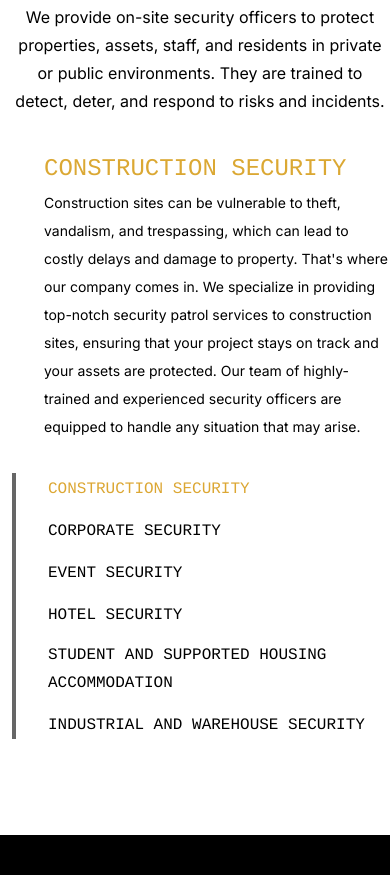
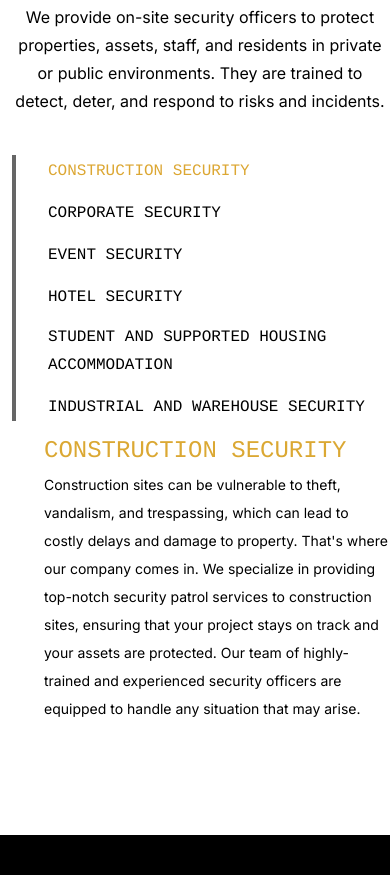
Before and after one commit to tazbinahad/SUNZEN-HTML, a plain HTML site: page index.html in a window 390 px wide. Shown: the part 1049-1924 px from the top of the page. Drawn offline with Linux system fonts and the light colour scheme.

Commit message:
service menu alignment for mobile

```diff
--- a/assets/css/style.css
+++ b/assets/css/style.css
@@ -258,6 +258,14 @@ a:not([href]):not([class]):hover {}
   height: 100vh;
 }
 
+
+/* Responsive from md */
+@media (max-width: 991px) {
+  #services-tab {
+    flex-direction: column-reverse;
+  }
+}
+
 /*--------------------------------------------------------------------------------------------------
                                       4. Services-Area CSS
 ---------------------------------------------------------------------------------------------------*/
--- a/index.html
+++ b/index.html
@@ -120,7 +120,7 @@
             </p>
           </div>
           <div class="row" id="services-tab">
-            <div class="col-lg-8">
+            <div class="col-lg-8 col-md-12">
               <div class="service-content">
                 <ul class="service_left">
                   <li class="service_tab_link tabFirst">
@@ -222,7 +222,7 @@
                 </ul>
               </div>
             </div>
-            <div class="col-lg-4">
+            <div class="col-lg-4 col-md-12">
               <div class="service-menu">
                 <nav class="service-nav">
                   <ul>
@@ -354,7 +354,7 @@
     </main>
     <!-- ================================ Footer-Area Start ================================ -->
     <footer class="footer-area">
-      <div class="conteiner">
+      <div class="container">
         <div class="row">
           <div class="col-lg-12">
             <div class="copyright-text">
```
